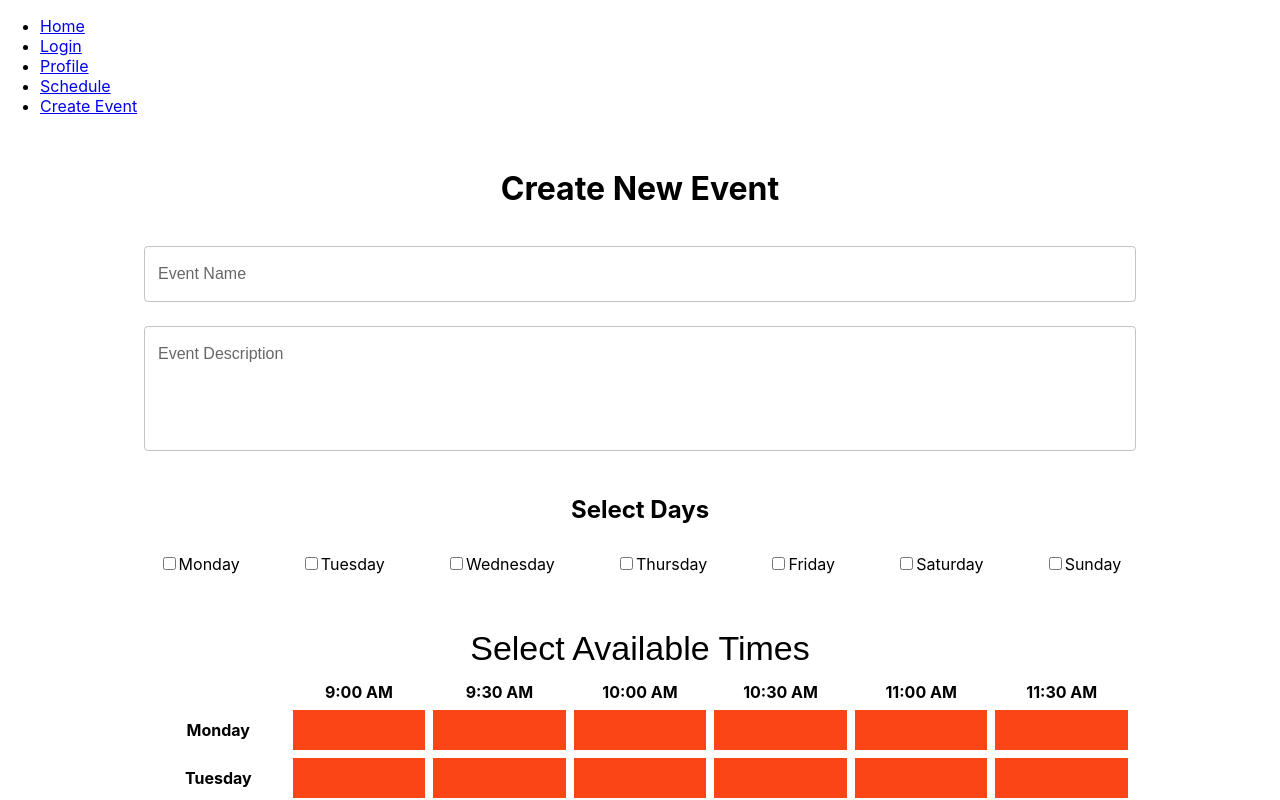
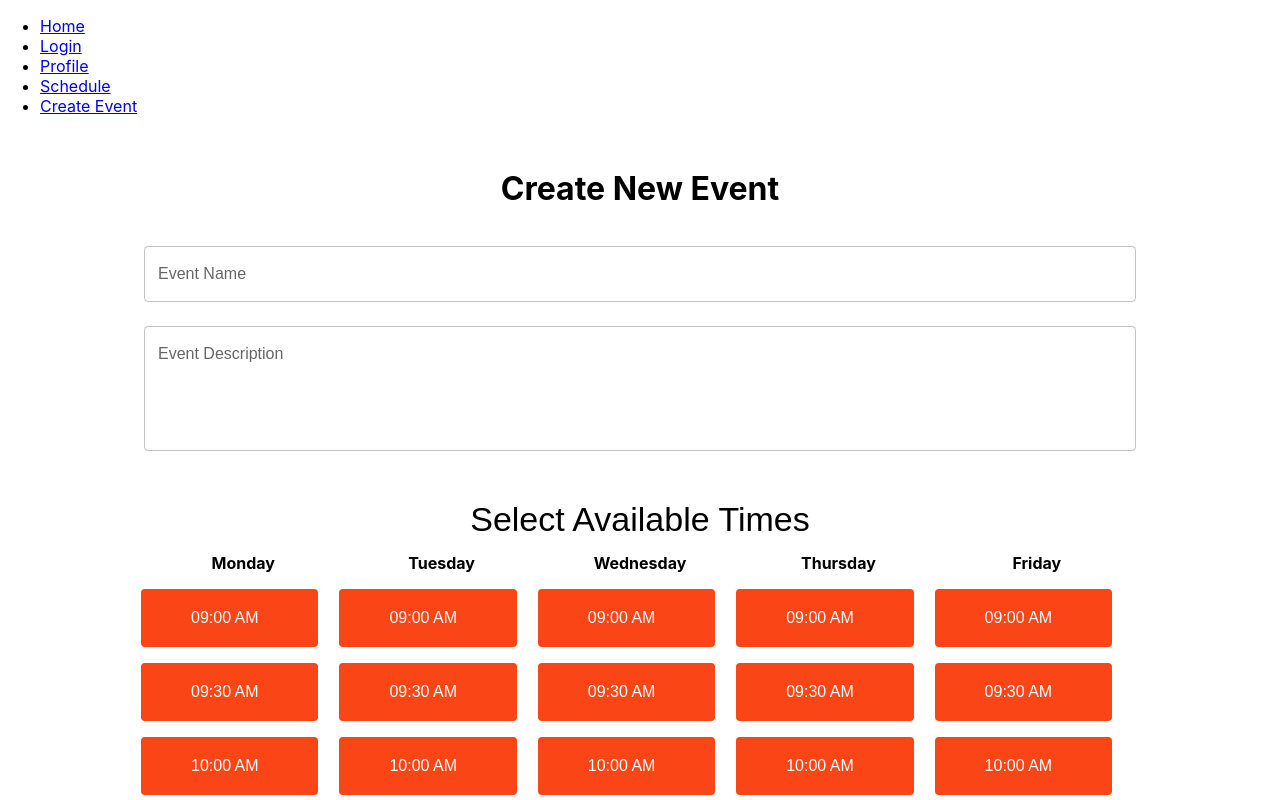
Before and after one commit to mattcattb/Gator-Scheduler, a React (Create React App) app in the folder wtm-react/: page /create in a window 1280 px wide. Shown: the top 800 px of the page. Built offline with nearby package versions, Linux system fonts and the light colour scheme.

Commit message:
added a generate time slots

```diff
--- a/wtm-react/src/components/EventCreation/rangeselector.jsx
+++ b/wtm-react/src/components/EventCreation/rangeselector.jsx
@@ -1,25 +1,37 @@
 import React, { useState } from 'react';
-import { Typography, Box } from '@mui/material';
+import { Typography, Box, Checkbox, FormControlLabel } from '@mui/material';
 
-// Define days of the week and time slots
+// Define days of the week and time range
 const daysOfWeek = ['Monday', 'Tuesday', 'Wednesday', 'Thursday', 'Friday'];
-const timeSlots = ['9:00 AM', '9:30 AM', '10:00 AM', '10:30 AM', '11:00 AM', '11:30 AM']; // Example slots
+const startHour = 9; // 9:00 AM
+const endHour = 17; // 5:00 PM
+const timeSlots = generateTimeSlots(startHour, endHour, 30); // 30-minute intervals
+
+// Function to generate time slots
+function generateTimeSlots(start, end, interval) {
+  const slots = [];
+  for (let hour = start; hour < end; hour++) {
+    for (let minute = 0; minute < 60; minute += interval) {
+      const time = new Date();
+      time.setHours(hour);
+      time.setMinutes(minute);
+      slots.push(time.toLocaleTimeString([], { hour: '2-digit', minute: '2-digit' }));
+    }
+  }
+  return slots;
+}
 
 function PossibilityRangeSelector() {
-  // Allows user to select what times group can choose for meeting
   return (
     <div>
-      <DaySelection/>
       <TimeSelectorGrid/>
     </div>
-  )
+  );
 }
 
 function TimeSelectorGrid() {
-  // Maintain a state for selected time slots
   const [selectedTimes, setSelectedTimes] = useState({});
 
-  // Toggle selection of a time slot
   const toggleTimeSlot = (day, time) => {
     setSelectedTimes((prev) => ({
       ...prev,
@@ -36,49 +48,48 @@ function TimeSelectorGrid() {
         Select Available Times
       </Typography>
 
-      {/* Calendar Grid */}
+      {/* Table layout */}
       <Box
         sx={{
           display: 'grid',
-          gridTemplateColumns: `repeat(${timeSlots.length + 1}, 1fr)`, // 1 extra column for days
-          gap: 1,
+          gridTemplateColumns: `repeat(${daysOfWeek.length}, 1fr)`,
+          gridTemplateRows: `repeat(${timeSlots.length}, auto)`,
+          gap: 2,
         }}
       >
-        {/* Empty box for the corner above day labels */}
-        <Box></Box>
-
-        {/* Time Slot Headers */}
-        {timeSlots.map((slot) => (
-          <Box key={slot} sx={{ textAlign: 'center', fontWeight: 'bold' }}>
-            {slot}
+        {/* Day Headers */}
+        {daysOfWeek.map((day) => (
+          <Box key={day} sx={{ textAlign: 'center', fontWeight: 'bold' }}>
+            {day}
           </Box>
         ))}
 
-        {/* Day Rows with time slots */}
-        {daysOfWeek.map((day) => (
-          <React.Fragment key={day}>
-            {/* Day label column */}
-            <Box sx={{ fontWeight: 'bold', display: 'flex', alignItems: 'center', justifyContent: 'center' }}>
-              {day}
-            </Box>
-
-            {/* Time slot columns */}
-            {timeSlots.map((time) => (
-              <Box
-                key={time}
-                onClick={() => toggleTimeSlot(day, time)} // Toggle time slot on click
+        {/* Time Slot Selections */}
+        {timeSlots.map((time) => (
+          <React.Fragment key={time}>
+            {daysOfWeek.map((day) => (
+              <FormControlLabel
+                key={`${day}-${time}`}
+                control={
+                  <Checkbox
+                    checked={selectedTimes[day]?.[time] || false}
+                    onChange={() => toggleTimeSlot(day, time)}
+                    sx={{
+                      color: selectedTimes[day]?.[time] ? '#0021A5' : '#FA4616', // Highlighted or unhighlighted
+                      '&.Mui-checked': { color: '#0021A5' }, // Use Gator blue for selected
+                    }}
+                  />
+                }
+                label={time}
                 sx={{
-                  height: 40,
                   backgroundColor: selectedTimes[day]?.[time] ? '#0021A5' : '#FA4616', // Gator blue or orange
+                  color: '#fff',
+                  padding: 1,
+                  borderRadius: 1,
                   cursor: 'pointer',
-                  display: 'flex',
-                  alignItems: 'center',
-                  justifyContent: 'center',
-                  color: '#fff',
+                  textAlign: 'center', // Center the text
                 }}
-              >
-                {selectedTimes[day]?.[time] ? 'Selected' : ''}
-              </Box>
+              />
             ))}
           </React.Fragment>
         ))}
@@ -87,23 +98,4 @@ function TimeSelectorGrid() {
   );
 }
 
-function DaySelection(props) {
-
-  const daysOfWeek = ['Monday', 'Tuesday', 'Wednesday', 'Thursday', 'Friday', 'Saturday', 'Sunday'];
-
-  return (
-      <div className="section">
-        <h2>Select Days</h2>
-        <div className="days-selection">
-          {daysOfWeek.map((day, index) => (
-            <div key={index} className="day-checkbox">
-              <input type="checkbox" id={day} />
-              <label htmlFor={day}>{day}</label>
-            </div>
-          ))}
-        </div>
-      </div>
-  );
-}
-
-export default PossibilityRangeSelector
+export default PossibilityRangeSelector;
```
